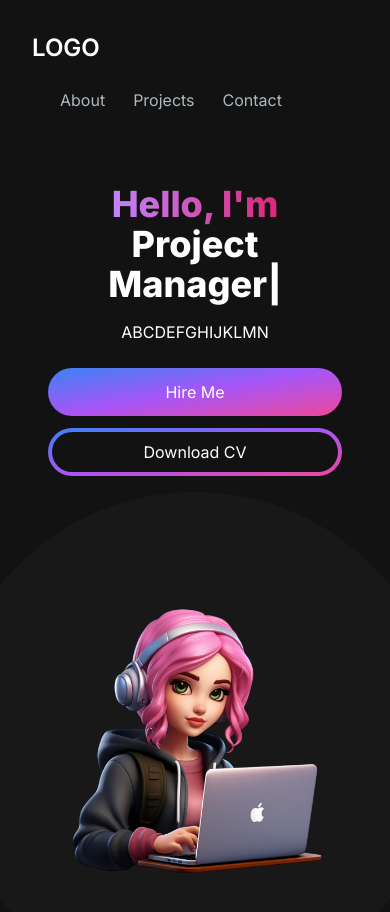
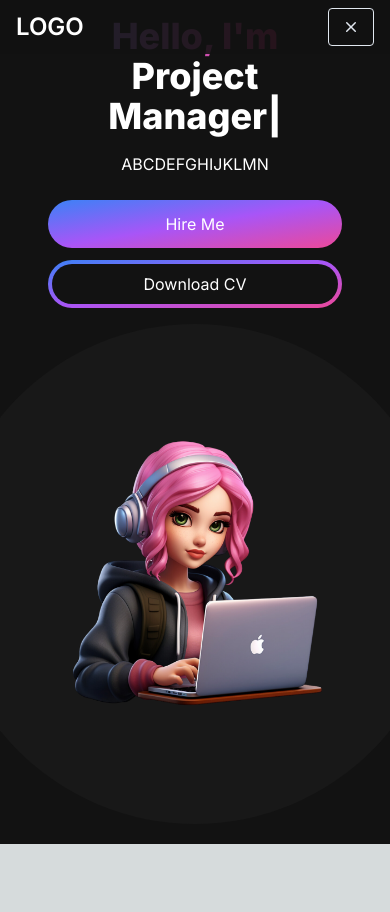
Before and after one commit to AngelLam1130/Personal-Profolio, a Next.js app: page / in a window 390 px wide. Shown: the top 912 px of the page. After the commit the page ends 844 px from the top, so only its background shows below. Built offline with nearby package versions, Linux system fonts and the light colour scheme.

Commit message:
second commit

```diff
--- a/app/components/Navbar.tsx
+++ b/app/components/Navbar.tsx
@@ -1,6 +1,9 @@
-import React from 'react'
+"use client";
+import React, { useState } from 'react'
 import Link from 'next/link'
 import NavLink from './NavLink'
+import { Bars3Icon,XMarkIcon } from '@heroicons/react/20/solid';
+
 
 const navLinks = [
     {
@@ -18,16 +21,31 @@
 ]
 
 export const Navbar = () => {
+  const [navbarOpen, setNavbarOpen] = useState(false);
   return (
-    <nav>
-        <div className='flex flex-wrap items-center justify-between mx-auto p-8'>
+    <nav className='fixed top-0 left-0 right-0 z-10 bg-[#121212] bg-opacity-90'>
+        <div className='flex flex-wrap items-center justify-between mx-auto px-4 py-2'>
             <Link
                 href={"/"}
                 className='text-2xl md:text-5xl text-white font-semibold'
             >
                 LOGO
             </Link>
-            <div className='menu block md:w-auto' id="navbar">
+            <div className='mobile-menu block md:hidden'>
+                {
+                    navbarOpen ? (
+                        <button className='flex items-center px-3 py-2 border rounded border-slate-200 text-slate-200 hover:text-white hover:border-white'>
+                            <Bars3Icon className='h-5 w-5'/>
+                        </button>
+                    ):(
+                        <button className='flex items-center px-3 py-2 border rounded border-slate-200 text-slate-200 hover:text-white hover:border-white'>
+                            <XMarkIcon className='h-5 w-5'/>
+                        </button>
+                    )
+                }
+
+            </div>
+            <div className='menu hidden md:block md:w-auto' id="navbar">
                 <ul className='flex p-4 md:p-0 md:flex-row md:space-x-8 mt-0'>
                     {
                         navLinks.map((link,index)=>(
--- a/package.json
+++ b/package.json
@@ -9,6 +9,7 @@
     "lint": "next lint"
   },
   "dependencies": {
+    "@heroicons/react": "^2.0.18",
     "@types/node": "20.6.2",
     "@types/react": "18.2.22",
     "@types/react-dom": "18.2.7",
```
Also changed, not shown: 1 other file (tests, documents, lock files or other folders).
